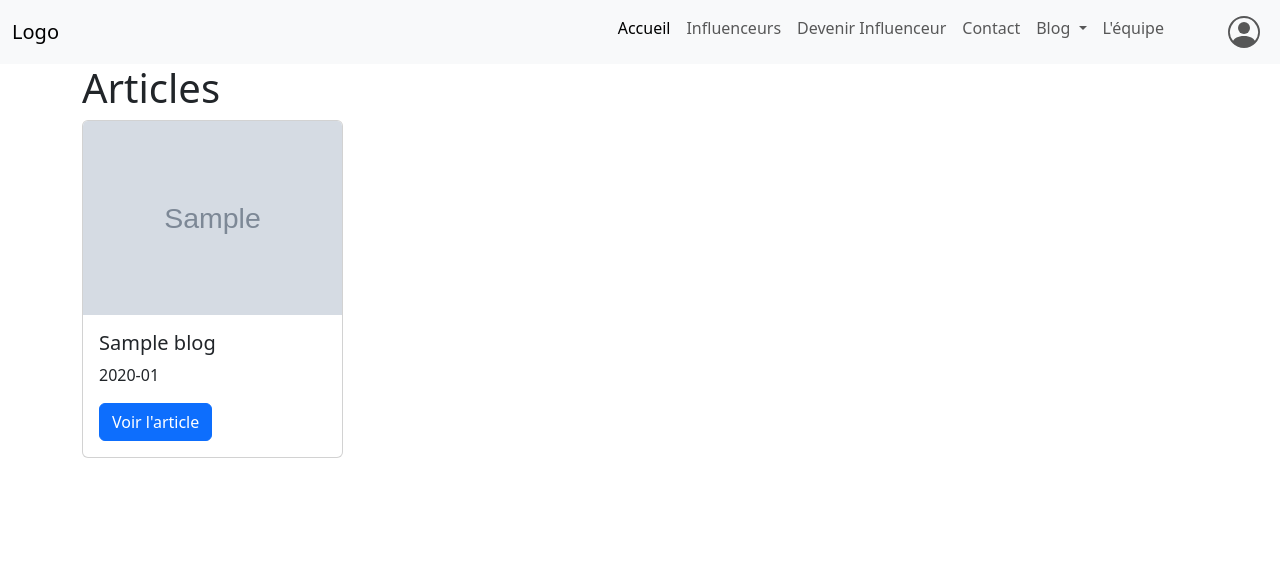
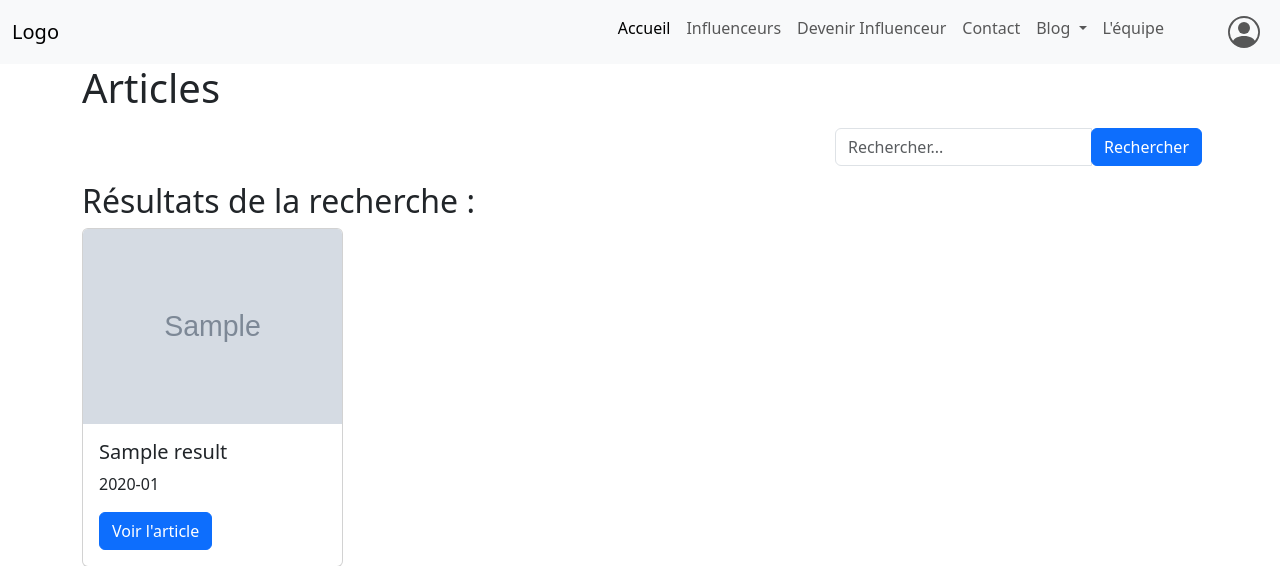
Before and after one commit to MaxenceCodeFR/MEROSproduction, a Symfony app: template templates/blog/index.html.twig in a window 1280 px wide. Shown: the top 566 px of the page. Run offline with Twig, Linux system fonts and the light colour scheme; the template is opened without the code that fills it: most values are stand-ins (such as "Sample title", 1, 10 or a date in 2020); grey boxes marked "Sample" are stand-in pictures; some libraries are stand-ins or nearby versions.

Commit message:
barre de recherche ok codée sur main, pas peur du bonheur

```diff
--- a/templates/blog/index.html.twig
+++ b/templates/blog/index.html.twig
@@ -8,6 +8,43 @@
 
 <div class="container">
     <h1>Articles</h1>
+
+    {# Barre de recherche simple avec Bootstrap
+    cf. Controller/BlogController.php -> Route: 'blog_index' #}
+    <div class="container m-3">
+        <form action="{{ path('blog_index') }}" method="GET" class="row justify-content-end">
+            <div class="col-auto">
+                <div class="input-group">
+                    <input type="text" name="keyword" class="form-control" placeholder="Rechercher...">
+                        <div class="input-group-append">
+                            <button type="submit" class="btn btn-primary">Rechercher</button>
+                        </div>
+                </div>
+            </div>
+        </form>
+    </div>
+
+{# Affichage des resultats en fonction de la recherche précédente
+  cf. Controller/BlogController.php -> Route: 'blog_index' #}
+    {% if results %}
+        <h2>Résultats de la recherche :</h2>
+
+        <div class="row row-cols-1 row-cols-md-4 g-4">
+        {% for article in results %}
+            <div class="col">
+                <div class="card">
+                    <img src="{{ asset('assets/uploads/' ~ article.image) }}" class="card-img-top" alt="{{ article.title }}">
+                        <div class="card-body">
+                            <h5 class="card-title">{{ article.title }}</h5>
+                            <p class="card-text">{{ article.createdAt|date('Y-m') }}</p>
+                            <a href="{{ path('blog_show', {id: article.id}) }}" class="btn btn-primary stretched-link">Voir l'article</a>
+                        </div>
+                </div>
+            </div>
+        {% endfor %}
+        {# Si je n'affiche pas de résultat j'affiche le reste des cards #}
+    {% else %}
+
     {% if is_granted('ROLE_EDITOR') %}
         <a href="{{ path('blog_add') }}" class="btn btn-success m-2">Créer un nouvel article</a>
     {% endif %}
@@ -36,4 +73,5 @@
         </div>
     {% endif %}
         </div>
+    {% endif %}
 {% endblock %}
```
Also changed, not shown: src/Controller/Admin/AdminBlogController.php (+8 -0 lines), src/Controller/BlogController.php (+10 -1 lines), src/Repository/BlogRepository.php (+9 -0 lines). Lines whose indentation alone changed are shown as unchanged.
